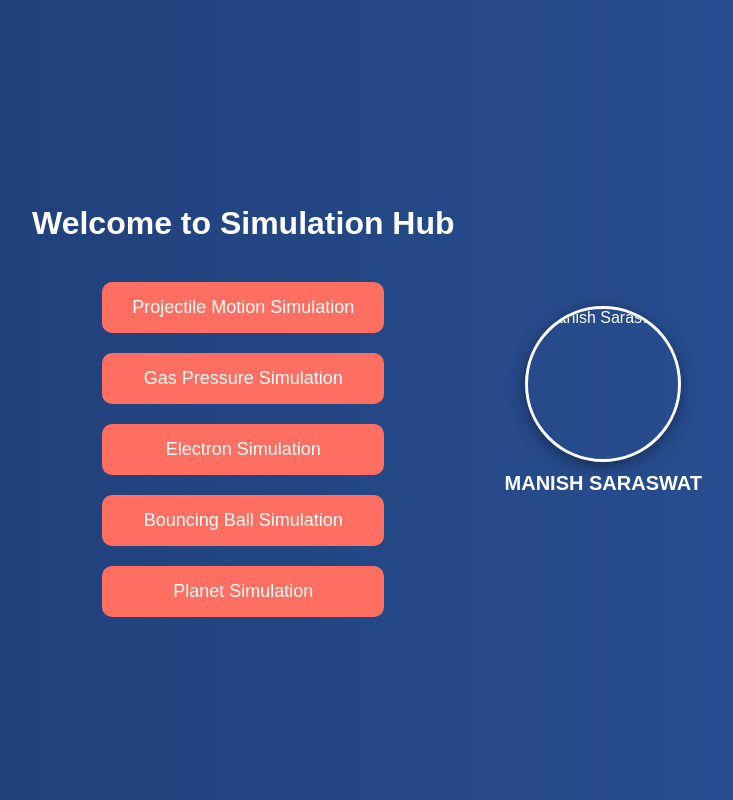
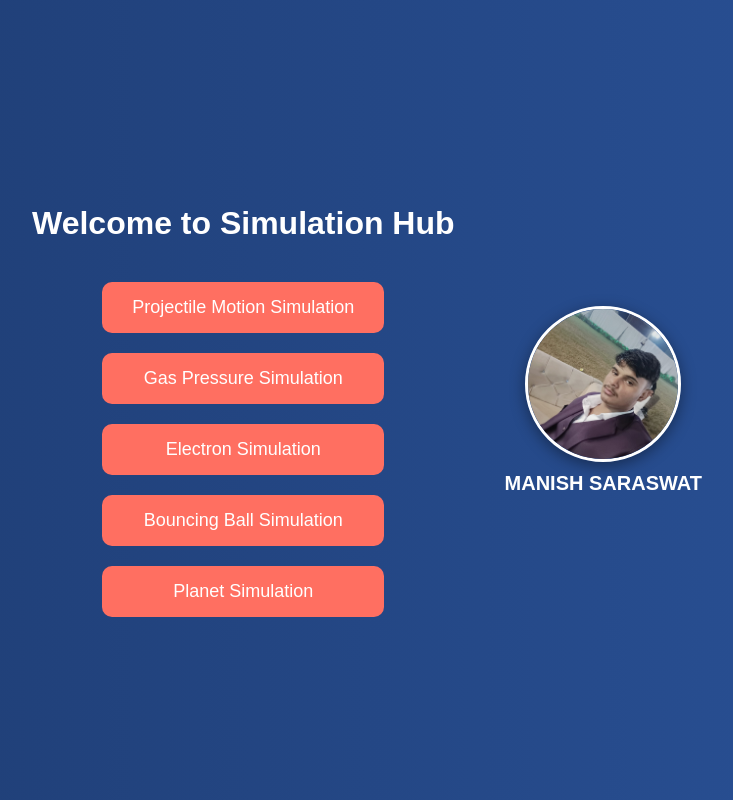
Before and after one commit to mssaraswat813-code/-study-simulation-for-student-, a plain HTML site: page index.html in a window 1280 px wide. Shown: the whole page, without its empty margins (273-1006 px from the left). Drawn offline with Linux system fonts and the light colour scheme.

Commit message:
Update index.html

```diff
--- a/index.html
+++ b/index.html
@@ -78,7 +78,7 @@
   </div>
 
   <div class="profile">
-    <img src="" alt="Manish Saraswat">
+    <img src="https://github.com/mssaraswat813-code/-study-simulation-for-student-/blob/main/Manish.jpg?raw=true" alt="Manish Saraswat">
     <p>MANISH SARASWAT</p>
   </div>
 </body>
```
